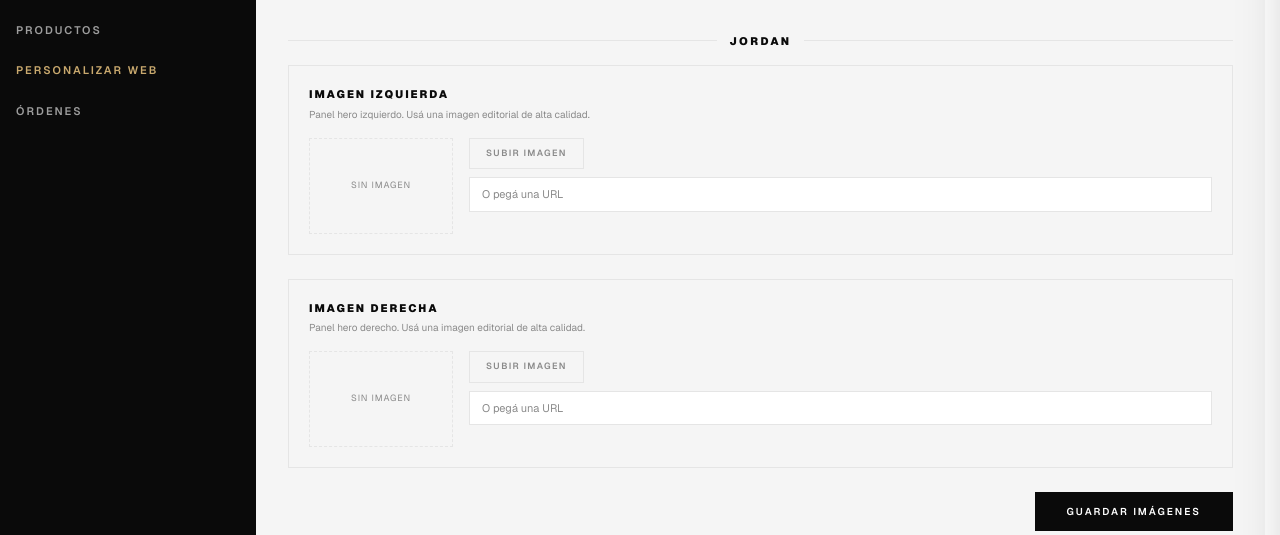
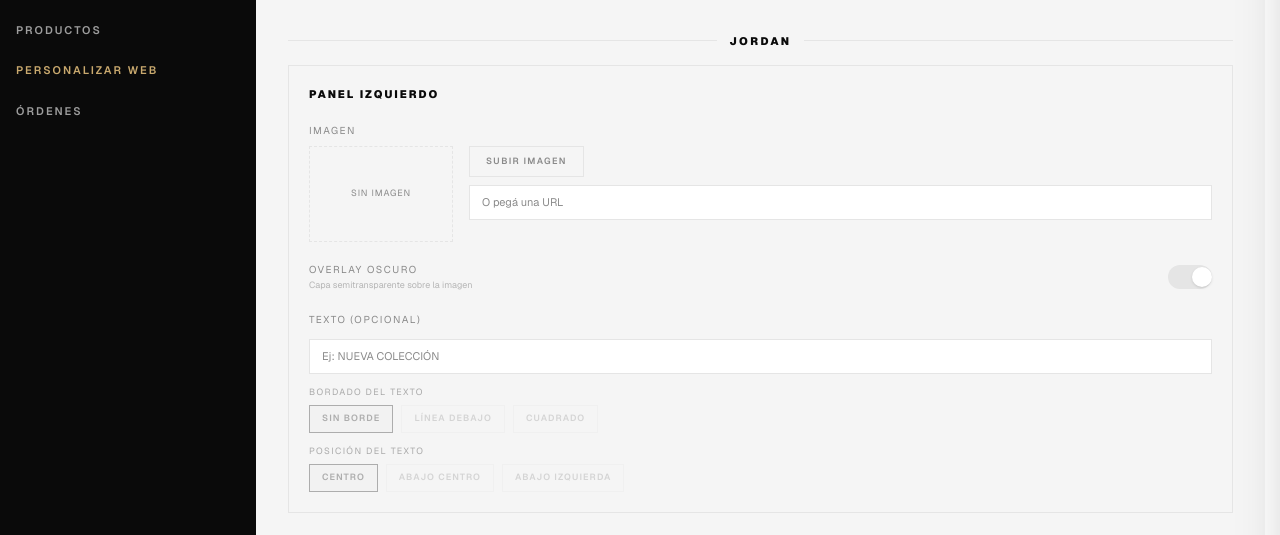
Before and after one commit to gabriel-m-dev/e-commerce, a Next.js app: page /admin/personalizar/brand-categorias in a window 1280 px wide. Shown: the part 210-745 px from the top of the page. Built offline with nearby package versions, Linux system fonts and the light colour scheme; no server answers; the database is empty.

Commit message:
feat(brands): hero panels — overlay toggle, custom text, border style and position

```diff
--- a/app/(main)/products/page.tsx
+++ b/app/(main)/products/page.tsx
@@ -266,12 +266,12 @@ export default async function ProductsPage({
               <BrandNewArrivalsSlider products={newBrandProducts} theme={isJordan ? 'dark' : 'light'} />
             )}
 
-            {/* Category split — full viewport width via margin escape */}
+            {/* Hero de marca — full viewport width via margin escape */}
             {(categorySplitConfig?.ropa.image || categorySplitConfig?.zapatillas.image) && (
               <div style={{ marginLeft: 'calc(50% - 50vw)', marginRight: 'calc(50% - 50vw)' }}>
                 <BrandCategorySplit
-                  ropaImage={categorySplitConfig?.ropa.image ?? ''}
-                  zapatillasImage={categorySplitConfig?.zapatillas.image ?? ''}
+                  ropaPanel={categorySplitConfig?.ropa ?? { image: '' }}
+                  zapatillasPanel={categorySplitConfig?.zapatillas ?? { image: '' }}
                 />
               </div>
             )}
--- a/components/admin/BrandCategorySplitConfigEditor.tsx
+++ b/components/admin/BrandCategorySplitConfigEditor.tsx
@@ -3,7 +3,7 @@
 import { useState, useRef } from 'react'
 import Image from 'next/image'
 import { toast } from 'sonner'
-import { type BrandCategorySplitConfig } from '@/lib/data/site-config-defaults'
+import { type BrandCategorySplitConfig, type BrandHeroPanel } from '@/lib/data/site-config-defaults'
 import { type SiteConfigKey } from '@/lib/queries/site-config'
 
 interface BrandCategorySplitConfigEditorProps {
@@ -11,9 +11,21 @@ interface BrandCategorySplitConfigEditorProps {
   initialConfig: BrandCategorySplitConfig
 }
 
-const SLOTS = [
-  { key: 'ropa' as const, label: 'Imagen izquierda', hint: 'Panel hero izquierdo. Usá una imagen editorial de alta calidad.' },
-  { key: 'zapatillas' as const, label: 'Imagen derecha', hint: 'Panel hero derecho. Usá una imagen editorial de alta calidad.' },
+const SLOTS: { key: 'ropa' | 'zapatillas'; label: string }[] = [
+  { key: 'ropa', label: 'Panel izquierdo' },
+  { key: 'zapatillas', label: 'Panel derecho' },
+]
+
+const BORDER_OPTIONS: { value: BrandHeroPanel['textBorder']; label: string }[] = [
+  { value: 'none',   label: 'Sin borde' },
+  { value: 'bottom', label: 'Línea debajo' },
+  { value: 'full',   label: 'Cuadrado' },
+]
+
+const POSITION_OPTIONS: { value: BrandHeroPanel['textPosition']; label: string }[] = [
+  { value: 'center',        label: 'Centro' },
+  { value: 'bottom-center', label: 'Abajo centro' },
+  { value: 'bottom-left',   label: 'Abajo izquierda' },
 ]
 
 export default function BrandCategorySplitConfigEditor({ brand, initialConfig }: BrandCategorySplitConfigEditorProps) {
@@ -24,8 +36,8 @@ export default function BrandCategorySplitConfigEditor({ brand, initialConfig }:
 
   const configKey: SiteConfigKey = `${brand.toLowerCase()}CategorySplit` as SiteConfigKey
 
-  function updateImage(slot: 'ropa' | 'zapatillas', image: string) {
-    setConfig(prev => ({ ...prev, [slot]: { image } }))
+  function updatePanel(slot: 'ropa' | 'zapatillas', field: keyof BrandHeroPanel, value: unknown) {
+    setConfig(prev => ({ ...prev, [slot]: { ...prev[slot], [field]: value } }))
   }
 
   async function handleImageUpload(slot: 'ropa' | 'zapatillas', file: File) {
@@ -34,11 +46,11 @@ export default function BrandCategorySplitConfigEditor({ brand, initialConfig }:
       const { createClient } = await import('@/lib/supabase/client')
       const supabase = createClient()
       const ext = file.name.split('.').pop() ?? 'jpg'
-      const path = `brands/${brand.toLowerCase()}/category-split-${slot}-${Date.now()}.${ext}`
+      const path = `brands/${brand.toLowerCase()}/hero-${slot}-${Date.now()}.${ext}`
       const { data, error } = await supabase.storage.from('products').upload(path, file, { cacheControl: '3600', upsert: false })
       if (error) throw new Error(error.message)
       const { data: { publicUrl } } = supabase.storage.from('products').getPublicUrl(data.path)
-      updateImage(slot, publicUrl)
+      updatePanel(slot, 'image', publicUrl)
     } catch {
       toast.error('Error al subir la imagen')
     } finally {
@@ -55,7 +67,7 @@ export default function BrandCategorySplitConfigEditor({ brand, initialConfig }:
         body: JSON.stringify({ key: configKey, value: config }),
       })
       if (!res.ok) throw new Error()
-      toast.success('Imágenes guardadas')
+      toast.success('Guardado')
     } catch {
       toast.error('Error al guardar')
     } finally {
@@ -65,28 +77,28 @@ export default function BrandCategorySplitConfigEditor({ brand, initialConfig }:
 
   return (
     <div className="flex flex-col gap-6">
-      {SLOTS.map(({ key, label, hint }) => {
-        const img = config[key].image
+      {SLOTS.map(({ key, label }) => {
+        const panel = config[key]
         const isUploading = uploading.has(key)
+        const hasText = !!panel.text?.trim()
 
         return (
-          <div key={key} className="border border-border p-5 flex flex-col gap-4">
-            <div>
+          <div key={key} className="border border-border p-5 flex flex-col gap-5">
             <p className="text-[11px] font-black uppercase tracking-[0.18em] text-foreground">{label}</p>
-              <p className="mt-1 text-[10px] text-muted">{hint}</p>
-            </div>
 
+            {/* Imagen */}
+            <div className="flex flex-col gap-2">
+              <p className="text-[10px] uppercase tracking-[0.15em] text-muted">Imagen</p>
               <div className="flex items-start gap-4">
-              {img ? (
+                {panel.image ? (
                   <div className="relative h-24 w-36 shrink-0 overflow-hidden bg-surface border border-border">
-                  <Image src={img} alt="" fill sizes="144px" className="object-cover object-center" />
+                    <Image src={panel.image} alt="" fill sizes="144px" className="object-cover object-center" />
                   </div>
                 ) : (
                   <div className="h-24 w-36 shrink-0 bg-surface border border-dashed border-border flex items-center justify-center">
                     <span className="text-[9px] uppercase tracking-widest text-muted">Sin imagen</span>
                   </div>
                 )}
-
                 <div className="flex flex-col gap-2 flex-1 min-w-0">
                   <input
                     ref={el => { fileRefs.current[key] = el }}
@@ -110,10 +122,82 @@ export default function BrandCategorySplitConfigEditor({ brand, initialConfig }:
                   <input
                     type="text"
                     placeholder="O pegá una URL"
-                  value={img}
-                  onChange={e => updateImage(key, e.target.value)}
+                    value={panel.image}
+                    onChange={e => updatePanel(key, 'image', e.target.value)}
                     className="border border-border bg-background px-3 py-2 text-[11px] text-foreground placeholder:text-muted focus:border-foreground focus:outline-none"
                   />
+                </div>
+              </div>
+            </div>
+
+            {/* Overlay */}
+            <div className="flex items-center justify-between">
+              <div>
+                <p className="text-[10px] uppercase tracking-[0.15em] text-muted">Overlay oscuro</p>
+                <p className="text-[9px] text-muted/60 mt-0.5">Capa semitransparente sobre la imagen</p>
+              </div>
+              <button
+                type="button"
+                onClick={() => updatePanel(key, 'overlay', !panel.overlay)}
+                className={`relative h-6 w-11 rounded-full transition-colors duration-200 focus:outline-none ${panel.overlay ? 'bg-foreground' : 'bg-border'}`}
+              >
+                <span className={`absolute top-0.5 h-5 w-5 rounded-full bg-white shadow transition-transform duration-200 ${panel.overlay ? 'translate-x-5' : 'translate-x-0.5'}`} />
+              </button>
+            </div>
+
+            {/* Texto */}
+            <div className="flex flex-col gap-3">
+              <p className="text-[10px] uppercase tracking-[0.15em] text-muted">Texto (opcional)</p>
+              <input
+                type="text"
+                placeholder="Ej: NUEVA COLECCIÓN"
+                value={panel.text ?? ''}
+                onChange={e => updatePanel(key, 'text', e.target.value)}
+                className="border border-border bg-background px-3 py-2 text-[11px] text-foreground placeholder:text-muted focus:border-foreground focus:outline-none"
+              />
+
+              {/* Bordado */}
+              <div className="flex flex-col gap-1.5">
+                <p className="text-[9px] uppercase tracking-[0.15em] text-muted/70">Bordado del texto</p>
+                <div className="flex gap-2 flex-wrap">
+                  {BORDER_OPTIONS.map(opt => (
+                    <button
+                      key={opt.value}
+                      type="button"
+                      disabled={!hasText}
+                      onClick={() => updatePanel(key, 'textBorder', opt.value)}
+                      className={`px-3 py-1.5 text-[9px] font-semibold uppercase tracking-[0.12em] border transition-colors disabled:opacity-30 disabled:pointer-events-none ${
+                        panel.textBorder === opt.value || (!panel.textBorder && opt.value === 'none')
+                          ? 'border-foreground text-foreground bg-foreground/5'
+                          : 'border-border text-muted hover:border-foreground hover:text-foreground'
+                      }`}
+                    >
+                      {opt.label}
+                    </button>
+                  ))}
+                </div>
+              </div>
+
+              {/* Posición */}
+              <div className="flex flex-col gap-1.5">
+                <p className="text-[9px] uppercase tracking-[0.15em] text-muted/70">Posición del texto</p>
+                <div className="flex gap-2 flex-wrap">
+                  {POSITION_OPTIONS.map(opt => (
+                    <button
+                      key={opt.value}
+                      type="button"
+                      disabled={!hasText}
+                      onClick={() => updatePanel(key, 'textPosition', opt.value)}
+                      className={`px-3 py-1.5 text-[9px] font-semibold uppercase tracking-[0.12em] border transition-colors disabled:opacity-30 disabled:pointer-events-none ${
+                        panel.textPosition === opt.value || (!panel.textPosition && opt.value === 'center')
+                          ? 'border-foreground text-foreground bg-foreground/5'
+                          : 'border-border text-muted hover:border-foreground hover:text-foreground'
+                      }`}
+                    >
+                      {opt.label}
+                    </button>
+                  ))}
+                </div>
               </div>
             </div>
           </div>
@@ -127,7 +211,7 @@ export default function BrandCategorySplitConfigEditor({ brand, initialConfig }:
           disabled={saving}
           className="bg-foreground px-8 py-3 text-[10px] font-semibold uppercase tracking-[0.2em] text-background transition-opacity hover:opacity-80 disabled:opacity-40"
         >
-          {saving ? 'Guardando...' : 'Guardar imágenes'}
+          {saving ? 'Guardando...' : 'Guardar'}
         </button>
       </div>
     </div>
--- a/lib/data/site-config-defaults.ts
+++ b/lib/data/site-config-defaults.ts
@@ -22,14 +22,22 @@ export const DEFAULT_HERO_SLIDES: HeroSlide[] = [
   { image: '/hero/4.webp', label: 'Nueva Colección', title: 'Diseño que se siente.', subtitle: 'Calidad que se nota.', ctaText: 'Comprar ahora', ctaLink: '/products' },
 ]
 
+export type BrandHeroPanel = {
+  image: string
+  overlay?: boolean
+  text?: string
+  textBorder?: 'full' | 'bottom' | 'none'
+  textPosition?: 'center' | 'bottom-center' | 'bottom-left'
+}
+
 export type BrandCategorySplitConfig = {
-  ropa: { image: string }
-  zapatillas: { image: string }
+  ropa: BrandHeroPanel
+  zapatillas: BrandHeroPanel
 }
 
 export const DEFAULT_BRAND_CATEGORY_SPLIT: BrandCategorySplitConfig = {
-  ropa: { image: '' },
-  zapatillas: { image: '' },
+  ropa: { image: '', overlay: false, text: '', textBorder: 'none', textPosition: 'center' },
+  zapatillas: { image: '', overlay: false, text: '', textBorder: 'none', textPosition: 'center' },
 }
 
 export const DEFAULT_CATEGORY_CARDS: CategoryCard[] = [
```
Also changed, not shown: components/product/BrandCategorySplit.tsx (+37 -8 lines). Lines whose indentation alone changed are shown as unchanged.
